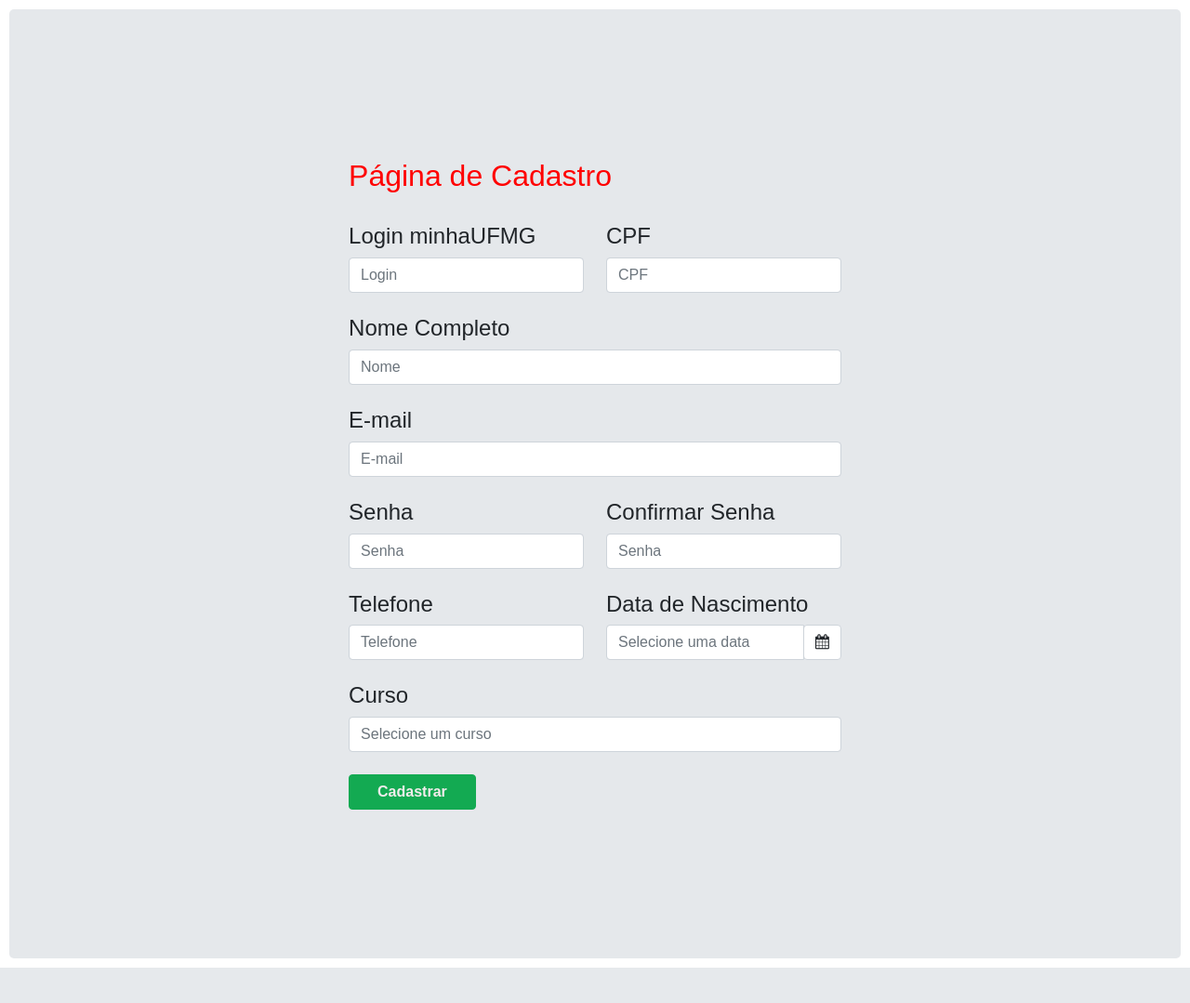
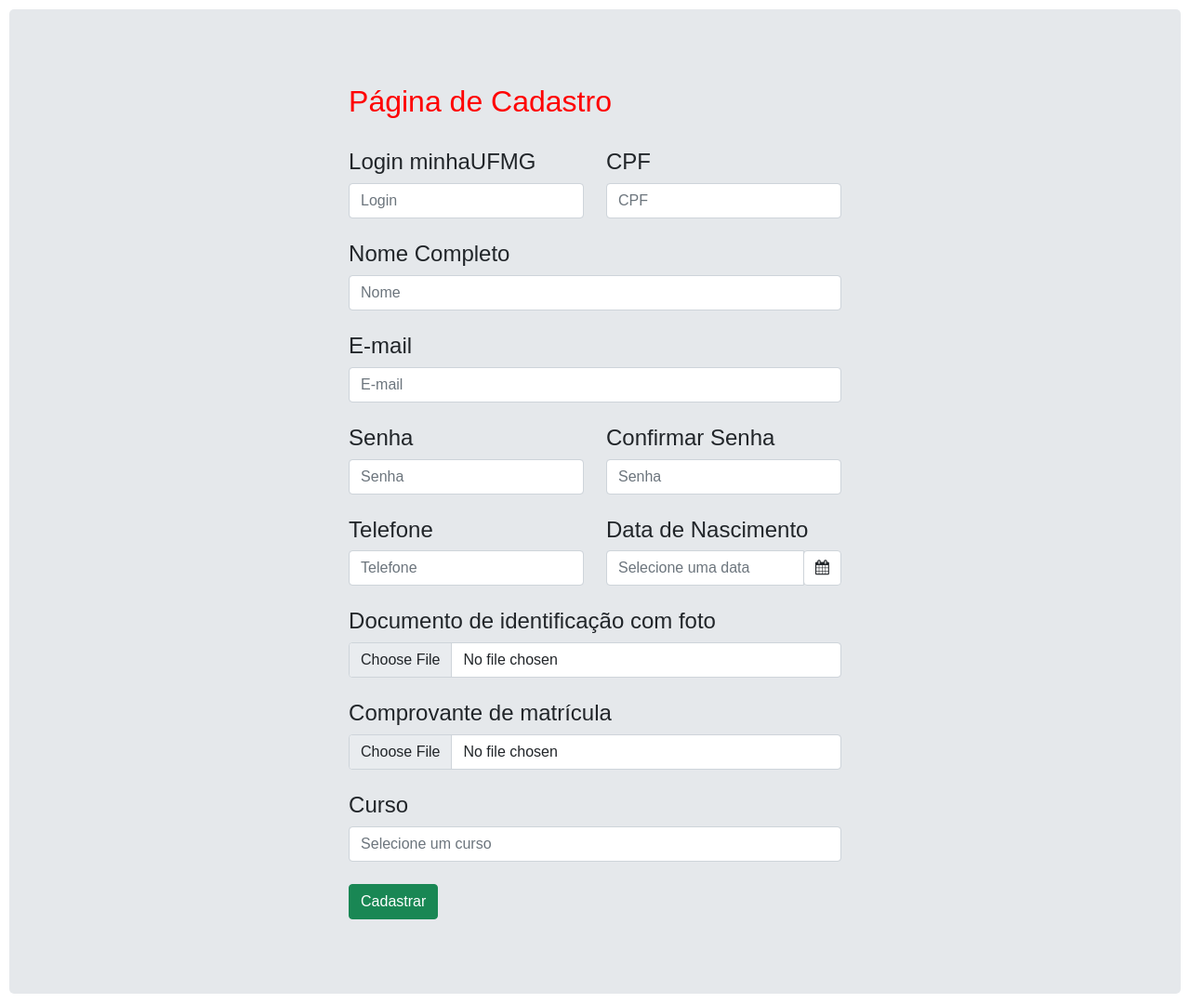
Before and after one commit to deblah/Cadastro, a PHP site: page / in a window 1280 px wide. Shown: the whole page at 93% size. Before the commit the page ends 1041 px from the top, so only its background shows below. Run offline with PHP 8.4, Linux system fonts and the light colour scheme; some libraries are stand-ins or nearby versions.

Commit message:
Muitas, mas muitas mudanças

```diff
--- a/index.php
+++ b/index.php
@@ -14,63 +14,63 @@
 
     <body>
         <div class="container-fluid" id="cadastroBox">
-            <form name="formulario" id="formulario" method="post" action="http://localhost/cadastro/tela.php">
+            <form name="formulario" id="formulario" method="post" action="tela.php">
                 <header>
                     <div class="row">
-                        <div class="col-sm-12">
+                        <div class="col-md-12 col-sm-12">
                             <h2>Página de Cadastro</h2>
                             <br />
                         </div>
                     </div>
                 </header>
                 <div class="row">
-                    <div class="col-sm-6">
+                    <div class="col-md-6 col-sm-12">
                         <h4>Login minhaUFMG</h4>
                         <input type="text" id="login" name="login" class="form-control" placeholder="Login" required/>
                         <br/>
                     </div>
-                    <div class="col-sm-6">
+                    <div class="col-md-6 col-sm-12">
                         <h4>CPF</h4>
                         <input type="text" id="cpf" name="cpf" class="form-control" oninput="transformaCPF(this)" placeholder="CPF" minlength="14" maxlength="14" required/>
                         <br />
                     </div>
                 </div>
                 <div class="row">
-                    <div class="col-sm-12">
+                    <div class="col-md-12 col-sm-12">
                         <h4>Nome Completo</h4>
-                        <input type="text" id="nome" name="nome" class="form-control" placeholder="Nome" required/>
+                        <input type="text" id="nome" name="nome" class="form-control" placeholder="Nome"  required/>
                         <br />
                     </div>
                 </div>
                 <div class="row">
-                    <div class="col-sm-12">
+                    <div class="col-md-12 col-sm-12">
                         <h4>E-mail</h4>
                         <input type="email" id="email" name="email" class="form-control" placeholder="E-mail" required/>
                         <br />
                     </div>
                 </div>
                 <div class="row">
-                    <div class="col-sm-6">
+                    <div class="col-md-6 col-sm-12">
                         <h4>Senha</h4>
                         <input type="password" id="senha" name="senha" class="form-control" placeholder="Senha" minlength="8" maxlength="15" required/>
                         <br />
                     </div>
-                    <div class="col-sm-6">
+                    <div class="col-md-6 col-sm-12">
                         <h4>Confirmar Senha</h4>
-                        <input type="password" id="senha1" name="senha1" class="form-control" placeholder="Senha" required/>
+                        <input type="password" id="senhaConfirmacao" name="senhaConfirmacao" class="form-control" onkeyup="confereSenha();" placeholder="Senha" required/>
                         <br />
                     </div>
                 </div>
                 <div class="row">
-                    <div class="col-sm-6">
+                    <div class="col-md-6 col-sm-12">
                         <h4>Telefone</h4>
                         <input type="text" id="telefone" name="telefone" class="form-control"  placeholder="Telefone" required/>
                         <br />
                     </div>
-                    <div class="col-sm-6">
+                    <div class="col-md-6 col-sm-12">
                         <h4>Data de Nascimento</h4>
                         <div class="input-group date" id="datepicker">
-                            <input type="text" id="dataNasc" name="dataNasc" class="form-control" placeholder="Selecione uma data" onkeyup="transformaData(this)" required/>
+                            <input type="text" id="dataNasc" name="dataNasc" class="form-control" placeholder="Selecione uma data" oninput="transformaData(this)" required/>
                             <span class="input-group-append">
                                 <span class="input-group-text bg-white d-block">
                                     <i class="fa fa-calendar"></i>
@@ -81,7 +81,21 @@
                     </div>
                 </div>
                 <div class="row">
-                    <div class="col-sm-12">
+                    <div class="col-md-12 col-sm-12">
+                        <h4>Documento de identificação com foto</h4>
+                        <input type = "file" id="doc" name="doc" class="form-control" placeholder="Documento" accept="image/png, image/jpeg, application/png" required>
+                        <br/>
+                    </div>
+                </div>
+                <div class="row">
+                    <div class="col-md-12 col-sm-12 ">
+                        <h4>Comprovante de matrícula</h4>
+                        <input type = "file" id="comp" name="comp" class="form-control" placeholder="Nome" accept="image/png, image/jpeg, application/png" required>
+                        <br/>
+                    </div>
+                </div>
+                <div class="row">
+                    <div class="col-md-12 col-sm-12">
                         <h4>Curso</h4>
                         <input id="curso" name="curso" list="cursos" placeholder="Selecione um curso" class="dropdown form-control" required/>
                             <datalist id="cursos" >
@@ -97,8 +111,8 @@
                     </div>
                 </div>
                 <div class="row">
-                    <div class="col-sm-4">
-                        <button type="button" id="butaoCadastro" onclick="validar()" class="btn button-cadastro" role="button">Cadastrar</button>
+                    <div class="col-md-4 col-sm-12">
+                        <button type="submit" id="butaoCadastro" onclick="validar()" class="btn btn-success" role="button">Cadastrar</button>
                     </div>
                 </div>
             </form>
--- a/style.css
+++ b/style.css
@@ -1,10 +1,13 @@
 body{
   font-family: Arial, Helvetica, sans-serif;
   padding: 10px;
+  overflow: scroll;
+  overflow-x: auto;
+  max-height: fit-content;
 }
 
 #cadastroBox{
-  padding: 20vh;
+  padding: 10vh;
   background-color: rgb(229, 232, 235);
   border: 2vh;
   border-radius: 5px;
@@ -14,19 +17,19 @@ body{
 }
 
 .container{
-  overflow: hidden;
+  overflow:auto;
+  overflow-x: auto;
+  max-height: fit-content;
 }
 
 h2{
   color: rgb(255, 0, 0);
 }
 
-.infos{
-  padding: 10px;
-}
 
 
-.button-cadastro {
+
+.button-padrao {
   background-color: #13aa52;
   border: 1px solid #13aa52;
   border-radius: 4px;
@@ -36,7 +39,7 @@ h2{
   font-weight: bold;
   outline: none;
   outline: 0;
-  padding: 10vh 20vh;
+  padding: 8px 16px;
   text-align: center;
   transform: translateY(0);
   transition: transform 150ms, box-shadow 150ms;
@@ -45,21 +48,30 @@ h2{
   touch-action: manipulation;
 }
 
-.button-cadastro:hover {
+.button-padrao:hover {
   box-shadow: rgba(0, 0, 0, .15) 0 3px 9px 0;
   transform: translateY(-2px);
   color: #fff;
 }
 
-@media (min-width: 768px) {
-  .button-cadastro {
-    padding: 6px 30px;
-  }
+.button-detalhe{
+  padding: 2vh;
 }
 
-@media only screen and (max-width: 768px) {
-  /* For mobile phones: */
-  [class*="col-"] {
+
+
+.col-sm-4{
+  width: 100%;
+}
+
+@media screen and (max-width: 620px) {
+
+  #cadastroBox{
+    padding: 5vh;
+  }
+
+  .col-sm-12{
     width: 100%;
   }
+
 }
```
Also changed, not shown: confirmacao.php (added, +16 -0 lines), script.js (+20 -14 lines), sftp.json (added, +10 -0 lines), tela.php (+47 -30 lines), teste.php (added, +17 -0 lines), validacao.js (+86 -16 lines).
